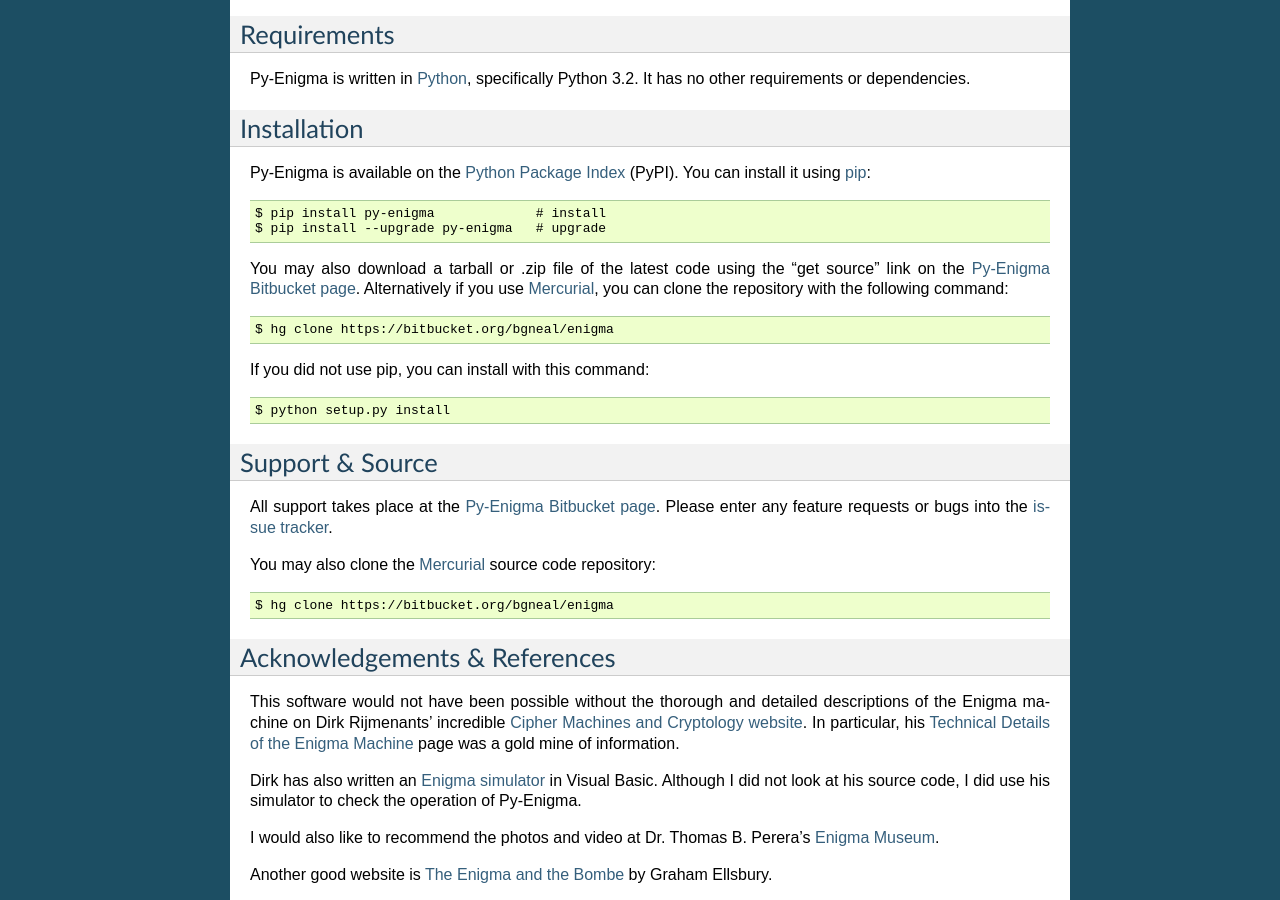
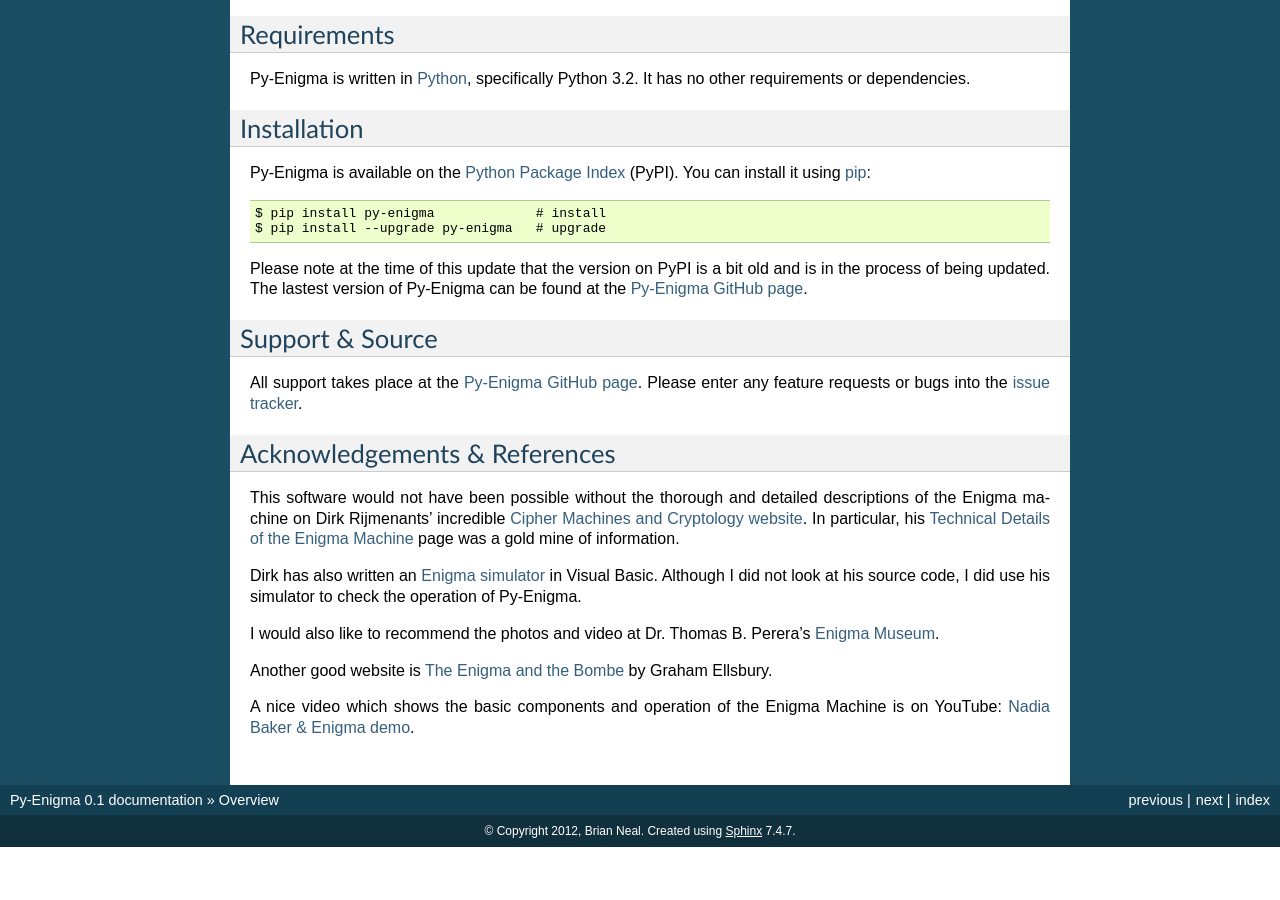
Before and after one commit to gremmie/enigma, a Sphinx documentation site: the page built from enigma/docs/source/overview.rst, in a window 1280 px wide and 900 px high, scrolled down 1045 px. Built offline with Sphinx 7.4.7, drawn with Linux system fonts in a browser that asks for light colours; after the commit the page ends 1892 px from its top, so only the background shows below that.

Commit message:
Update docs bitbucket -> github.

```diff
--- a/enigma/docs/source/index.rst
+++ b/enigma/docs/source/index.rst
@@ -9,10 +9,10 @@ Welcome to Py-Enigma's documentation!
 :Author: Brian Neal <bgneal@gmail.com>
 :Version: |release|
 :Date: |today|
-:Home Page: https://bitbucket.org/bgneal/enigma/
+:Home Page: https://github.com/gremmie/enigma
 :License: MIT License (see LICENSE.txt)
 :Documentation: http://py-enigma.readthedocs.org/
-:Support: https://bitbucket.org/bgneal/enigma/issues
+:Support: https://github.com/gremmie/enigma/issues
 
 Py-Enigma is a historically accurate `Enigma machine
 <http://en.wikipedia.org/wiki/Enigma_machine>`_ simulation library written in
--- a/enigma/docs/source/overview.rst
+++ b/enigma/docs/source/overview.rst
@@ -67,26 +67,16 @@ using pip_::
    $ pip install py-enigma             # install
    $ pip install --upgrade py-enigma   # upgrade
 
-You may also download a tarball or .zip file of the latest code using the "get
-source" link on the `Py-Enigma Bitbucket page`_. Alternatively if you use
-Mercurial_, you can clone the repository with the following command::
-
-   $ hg clone https://bitbucket.org/bgneal/enigma
-
-If you did not use pip, you can install with this command::
-
-   $ python setup.py install
+Please note at the time of this update that the version on PyPI is a bit old
+and is in the process of being updated. The lastest version of Py-Enigma can be
+found at the `Py-Enigma GitHub page`_.
 
 
 Support & Source
 ----------------
 
-All support takes place at the `Py-Enigma Bitbucket page`_. Please enter any
+All support takes place at the `Py-Enigma GitHub page`_. Please enter any
 feature requests or bugs into the `issue tracker`_.
-
-You may also clone the Mercurial_ source code repository::
-
-   $ hg clone https://bitbucket.org/bgneal/enigma
 
 
 .. _references-label:
@@ -114,10 +104,10 @@ Machine is on YouTube: `Nadia Baker & Enigma demo`_.
 .. _Enigma machines: http://en.wikipedia.org/wiki/Enigma_machine
 .. _Python: http://www.python.org
 .. _Python Package Index: http://pypi.python.org/pypi/py-enigma/
-.. _Py-Enigma Bitbucket page: https://bitbucket.org/bgneal/enigma
+.. _Py-Enigma GitHub page: https://github.com/gremmie/enigma
 .. _pip: http://www.pip-installer.org
 .. _Mercurial: http://mercurial.selenic.com/
-.. _issue tracker: https://bitbucket.org/bgneal/enigma/issues
+.. _issue tracker: https://github.com/gremmie/enigma/issues
 .. _Cipher Machines and Cryptology website: http://users.telenet.be/d.rijmenants/index.htm
 .. _Technical Details of the Enigma Machine: http://users.telenet.be/d.rijmenants/en/enigmatech.htm
 .. _Enigma simulator: http://users.telenet.be/d.rijmenants/en/enigmasim.htm
--- a/setup.py
+++ b/setup.py
@@ -1,5 +1,5 @@
 #!/usr/bin/env python
-# Copyright (C) 2012 by Brian Neal.
+# Copyright (C) 2012 - 2025 by Brian Neal.
 # This file is part of Py-Enigma, the Enigma Machine simulation.
 # Py-Enigma is released under the MIT License (see License.txt).
 
@@ -13,7 +13,7 @@ setup(
     version=enigma.__version__,
     author='Brian Neal',
     author_email='bgneal@gmail.com',
-    url='https://bitbucket.org/bgneal/enigma/',
+    url='https://github.com/gremmie/enigma',
     license='MIT',
     description='A historically accurate Enigma machine simulation library.',
     long_description=open(join(dirname(__file__), 'README.rst'), encoding='utf-8').read(),
@@ -24,7 +24,7 @@ setup(
                              ]),
     scripts=['pyenigma.py'],
     classifiers = [
-        'Development Status :: 3 - Alpha',
+        'Development Status :: 5 - Production/Stable',
         'Environment :: Console',
         'Intended Audience :: End Users/Desktop',
         'Intended Audience :: Developers',
```
Also changed, not shown: README.rst (+10 -17 lines).
